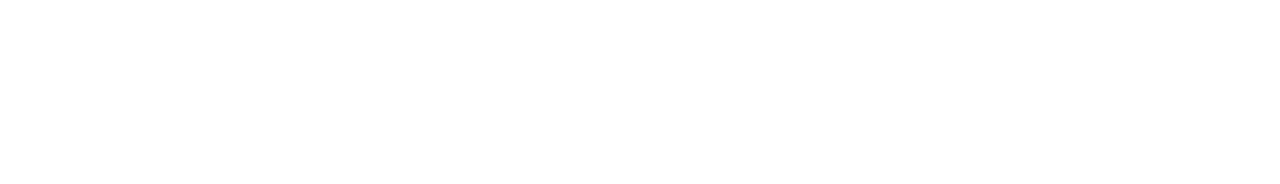
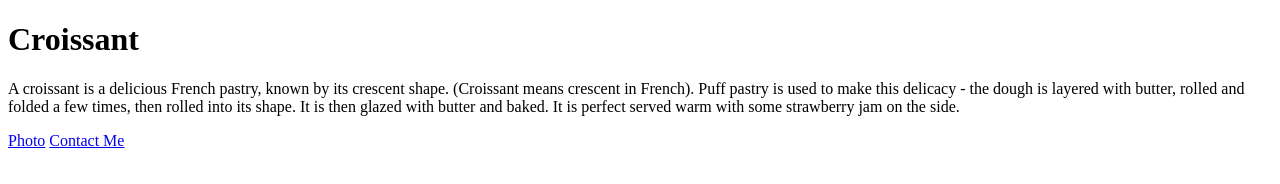
Before and after one commit to paumeszam/Croissant, a plain HTML site: page index.html in a window 1280 px wide. Drawn offline with Linux system fonts and the light colour scheme.

Commit message:
Added HTML to index and contact pages

```diff
--- a/index.html
+++ b/index.html
@@ -4,9 +4,19 @@
     <meta charset="UTF-8">
     <meta http-equiv="X-UA-Compatible" content="IE=edge">
     <meta name="viewport" content="width=device-width, initial-scale=1.0">
-    <title>Document</title>
+    <title>Croissant PMZ</title>
 </head>
 <body>
+    <h1>Croissant</h1>
+
+    <p>
+        A croissant is a delicious French pastry, known by its crescent shape. (Croissant means crescent in French). Puff pastry
+        is used to make this delicacy - the dough is layered with butter, rolled and folded a few times, then rolled into its
+        shape. It is then glazed with butter and baked. It is perfect served warm with some strawberry jam on the side.
+    </p>
+
+    <a href="/photo.html">Photo</a>
+    <a href="/contact.html">Contact Me</a>
 
 </body>
 </html>
```
Also changed, not shown: contact.html (+6 -0 lines).
